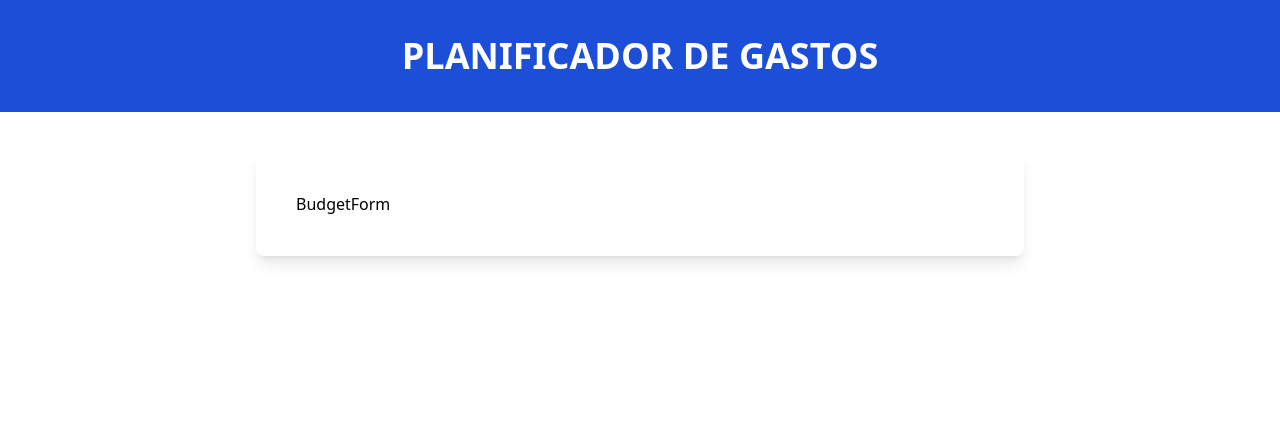
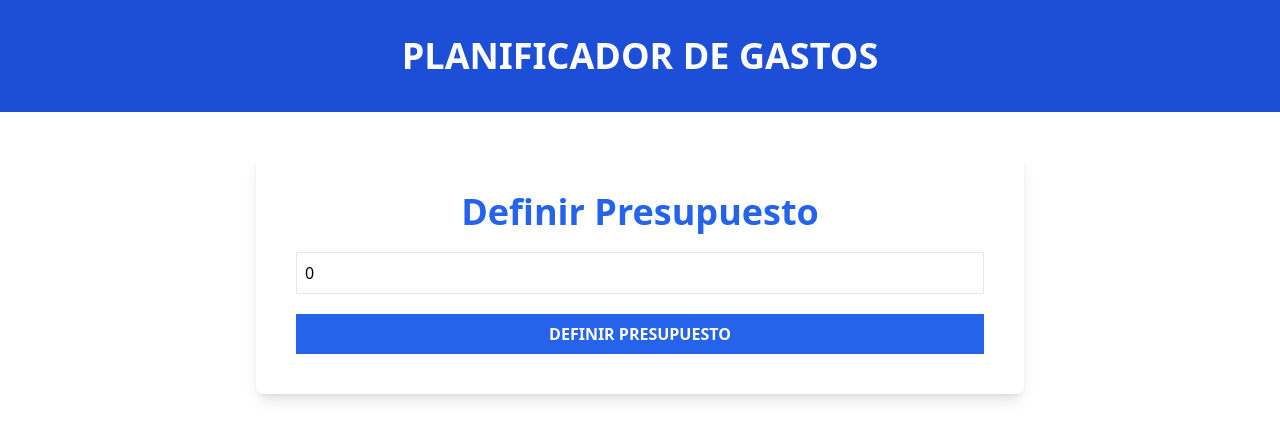
Before and after one commit to robertgrc/control-gastos-contexapi, a React (Vite) app: page / in a window 1280 px wide. Shown: the top 440 px of the page. Built offline with nearby package versions, Linux system fonts and the light colour scheme.

Commit message:
Creando el formulario para crear el presupuesto

```diff
--- a/src/App.tsx
+++ b/src/App.tsx
@@ -1,8 +1,8 @@
+
 import BudgetForm from "./components/BudgetForm"
 
 
 function App() {
-
 
   return (
     <>
--- a/src/components/BudgetForm.tsx
+++ b/src/components/BudgetForm.tsx
@@ -1,6 +1,39 @@
+import { useState } from "react"
 
 export default function BudgetForm() {
+
+    const [budget, setBudget] = useState(0)
+
+    const handleChange = (e:React.ChangeEvent<HTMLInputElement>) =>{
+        setBudget(e.target.valueAsNumber)
+
+    }
+
   return (
-    <div>BudgetForm</div>
+    <form className="space-y-5">
+        <div className="flex flex-col space-y-5">
+
+            <label
+                htmlFor="budget"
+                className="text-4xl text-blue-600 font-bold text-center"
+            >
+                Definir Presupuesto
+            </label>
+            <input
+                id="budgetID"
+                type="number"
+                className="w-full bg-white border border-gray-200 p-2"
+                placeholder="Define tu presupuesto"
+                name="budget"
+                value={budget}
+                onChange={handleChange}
+            />
+        </div>
+        <input
+            type="submit"
+            value='Definir Presupuesto'
+            className="bg-blue-600 hover:bg-blue-700 cursor-pointer w-full p-2 text-white font-black uppercase"
+        />
+    </form>
   )
 }
```
